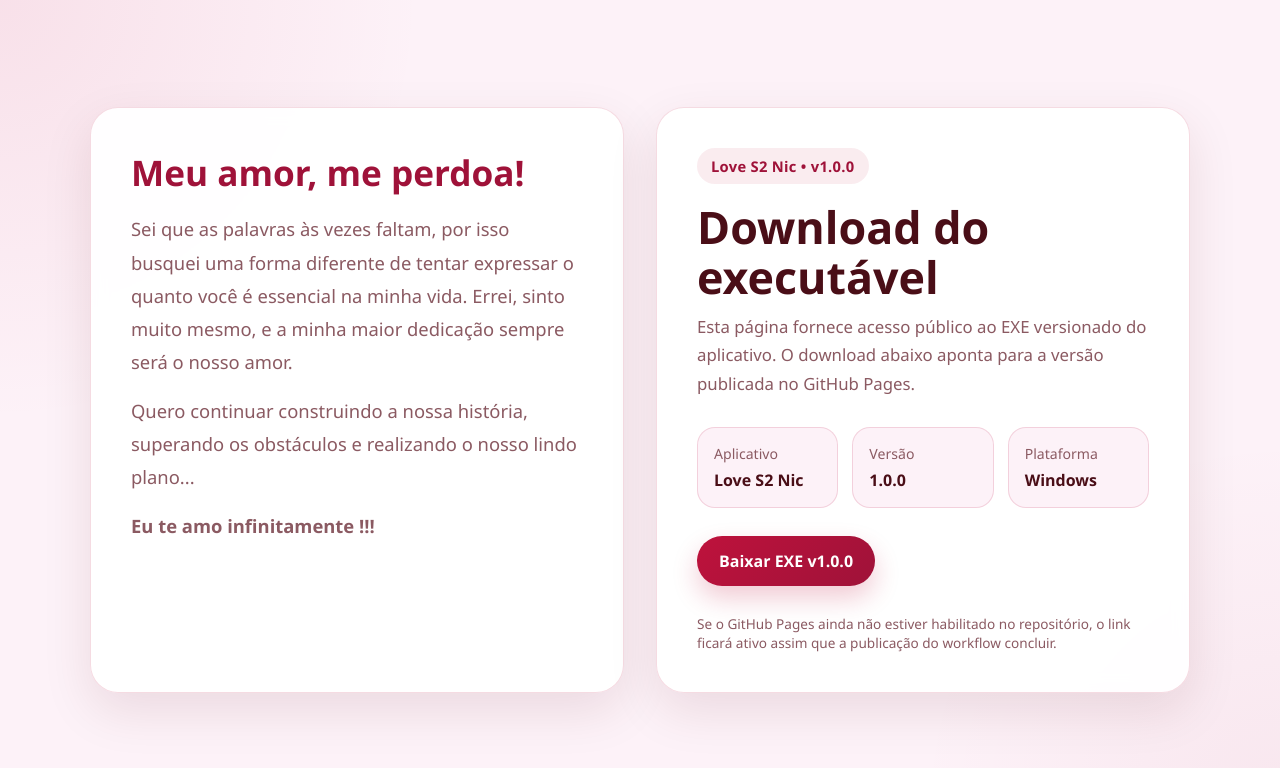
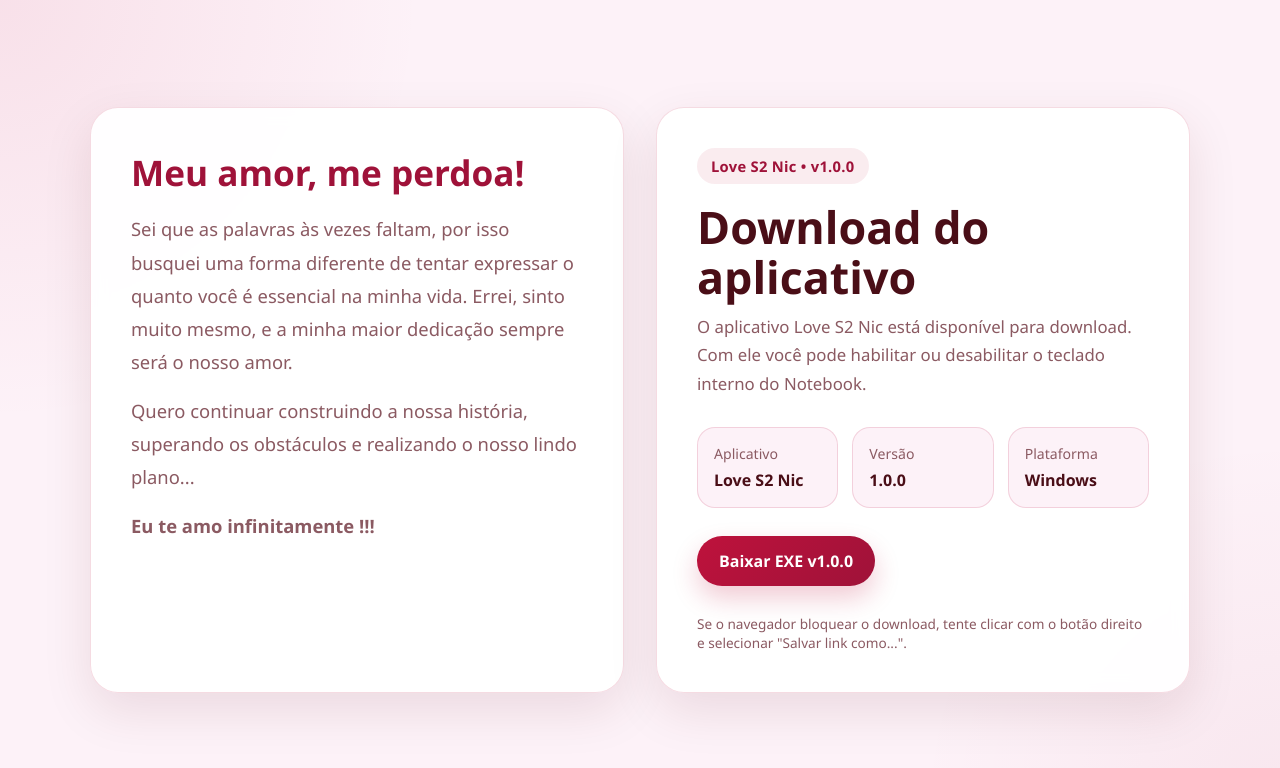
Before and after one commit to jailtonmsilva/keyboard, a plain HTML site: page docs/index.html in a window 1280 px wide. Both pictures are taken after a click on the button "Tenho uma mensagem para você. Clique aqui". Drawn offline with Linux system fonts and the light colour scheme.

Commit message:
docs: update landing page content

```diff
--- a/docs/index.html
+++ b/docs/index.html
@@ -221,10 +221,10 @@
 
         <section class="card">
           <div class="eyebrow">Love S2 Nic • v1.0.0</div>
-          <h1>Download do executável</h1>
+          <h1>Download do aplicativo</h1>
           <p>
-            Esta página fornece acesso público ao EXE versionado do aplicativo.
-            O download abaixo aponta para a versão publicada no GitHub Pages.
+            O aplicativo Love S2 Nic está disponível para download.
+            Com ele você pode habilitar ou desabilitar o teclado interno do Notebook.
           </p>
 
           <div class="meta" aria-label="Informações da versão">
@@ -247,7 +247,7 @@
           </div>
 
           <footer>
-            Se o GitHub Pages ainda não estiver habilitado no repositório, o link ficará ativo assim que a publicação do workflow concluir.
+            Se o navegador bloquear o download, tente clicar com o botão direito e selecionar "Salvar link como...".
           </footer>
         </section>
 
```
